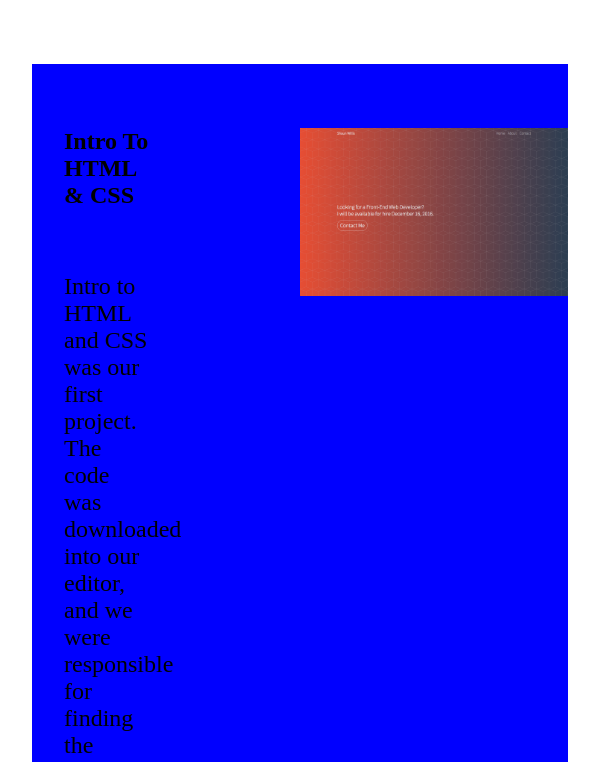
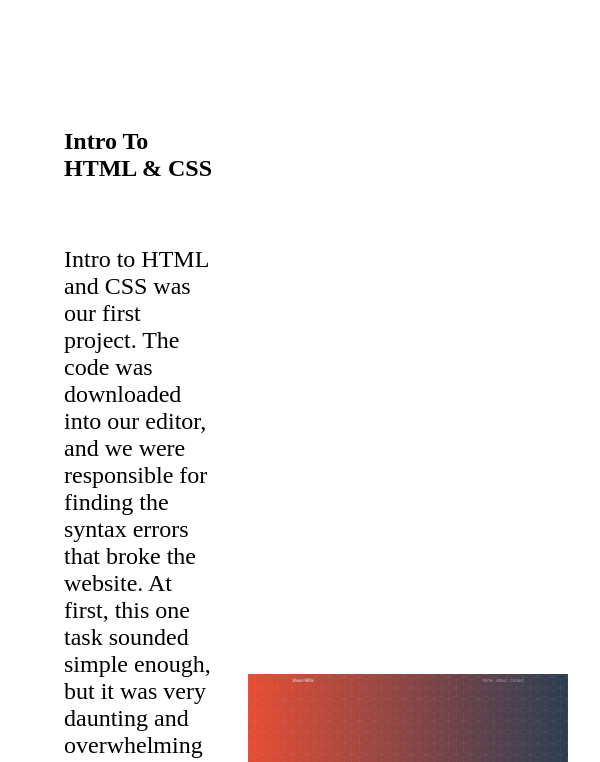
Before and after one commit to ShaunWMusic/07-portofolio-site, a website: page public/index.html in a window 600 px wide. Shown: the part 533-1295 px from the top of the page. Drawn offline with nearby package versions, Linux system fonts and the light colour scheme; files that its build step writes are made by us from their sources.

Commit message:
Update media query

```diff
--- a/styles/components/body-content.scss
+++ b/styles/components/body-content.scss
@@ -13,11 +13,12 @@
 .container {
   margin: $gutter;
 
-  @media(min-width: 480px) and (max-width: 760px) {
-  display: flex;
-  flex-direction: row;
-    flex-wrap: wrap;
-    background: blue;
+  @media(min-width: 480px) {
+    display: flex;
+    justify-content: space-between;
+    align-items: center;
+    flex-grow: 1;
+    // background: blue;
   }
 }
 
@@ -26,17 +27,20 @@
 .body-content__title {
   padding: $gutter;
 
-  @media(min-width: 480px) and (max-width: 760px) {
-    max-width: 50%;
+  @media(min-width: 480px) {
+    max-width: 20rem;
   }
+  // @media(min-width: 761px) {
+    // max-width: 35%;
+  // }
 }
 
 .body-content__img {
   min-width: 50%;
   padding: 4rem 0;
 
-  @media(min-width: 480px) and (max-width: 760px) {
-    max-width: 50%;
+  @media(min-width: 480px) {
+    max-width: 20rem;
   }
 
 }
```
